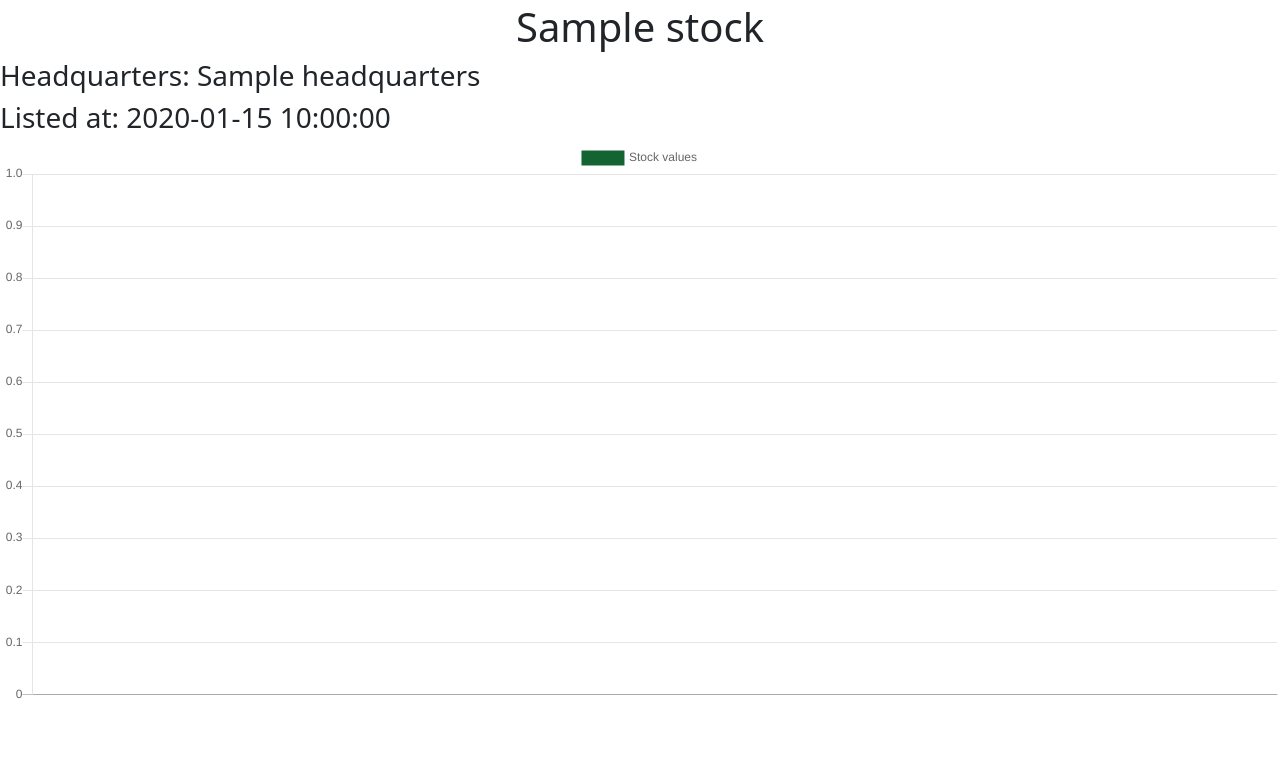
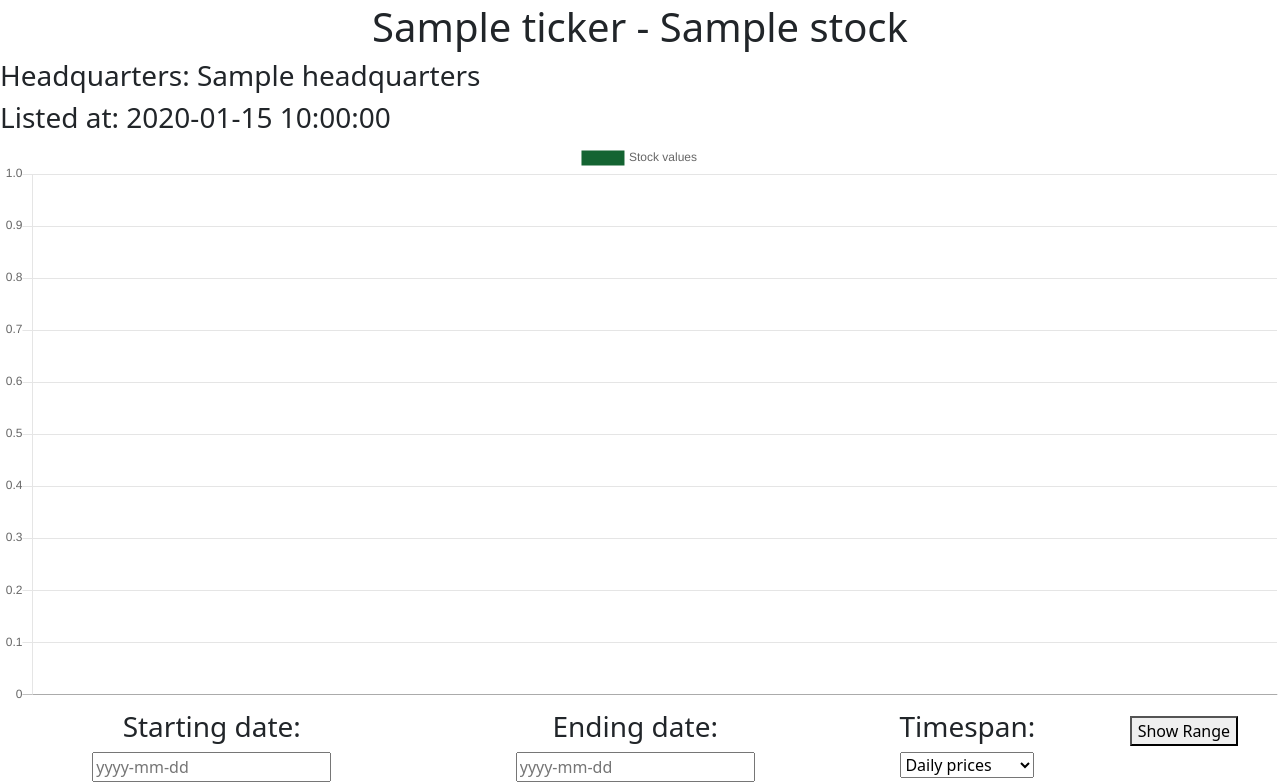
Before and after one commit to vkadam7/StockMarketApp, a Flask app: template templates/stockDisplay.html in a window 1280 px wide. Shown: the part 135-917 px from the top of the page. Before the commit the page ends 833 px from the top, so only its background shows below. Run offline with Flask 2, Linux system fonts and the light colour scheme; the template is opened without the code that fills it: most values are stand-ins (such as "Sample title", 1, 10 or a date in 2020); parts of the project's set-up code (start-up, migrations or seed data) failed here and were passed over.

Commit message:
added date range and timespan selection to stockView

```diff
--- a/StockData.py
+++ b/StockData.py
@@ -59,6 +59,7 @@ class StockData:
             return dataMatrix
         except IndexError:
             print("One of the selected dates are unavailable")
+            return -1
 
     def howLong(self, timeMeasure):
         tempData = self.data[timeMeasure]
--- a/main.py
+++ b/main.py
@@ -1,6 +1,7 @@
+from operator import methodcaller
 from statistics import mean
 from flask import Flask, session, render_template, request, redirect, url_for
-from stockData import StockData, doesThatStockExist
+from StockData import StockData, doesThatStockExist
 import pyrebase
 import plotly
 import numpy as np
@@ -24,11 +25,11 @@ authen = firebase.auth()
 app.secret_key = "aksjdkajsbfjadhvbfjabhsdk"
 
 
-class RegistrationForm(FlaskForm):
-    name = StringField('Name', validators=[InputRequired(), Length(max = 10)])
-    email = StringField('Email', validators = [LENGTH_REQUIRED(min = 3, max = 20)])
-    username = StringField('Username', validators = [InputRequired(), Length(min = 3, max = 10)])
-    password =  PasswordField('Password', validators=[InputRequired(), Length(min = 3, max = 10)])
+#class RegistrationForm(FlaskForm):
+#    name = StringField('Name', validators=[InputRequired(), Length(max = 10)])
+#    email = StringField('Email', validators = [LENGTH_REQUIRED(min = 3, max = 20)])
+#    username = StringField('Username', validators = [InputRequired(), Length(min = 3, max = 10)])
+#    password =  PasswordField('Password', validators=[InputRequired(), Length(min = 3, max = 10)])
 
 
 @app.route('/register', methods = ['GET', 'POST'])
@@ -45,20 +46,23 @@ def index():
 
 
 @app.route("/logout")
-@login_required
+#@login_required
 def logout():
     logout_user()
     return redirect(url_for('home.html'))
 
-#place holder until html pages are up
-#@app.route('/Home')
-#def index():
-#    return render_template('Home.html')
-
-@app.route('/')
-def hello(name=None):
-    return render_template('home.html')
-
+## stockSearch
+#   Description: Searchs the database for the search term given by the user
+#
+#   Input: request.form['searchTerm'] - string input given by the user to
+#   search for a stock
+#
+#   Referenced: doesThatStockExist(db, string) - searchs the database for
+#   the given string to see if it matchs an entry ID
+#   displayStock(ticker) - renders the webpage for the searched for stock
+#   ticker (if found)
+#
+#   Author: Ian McNulty
 @app.route('/stockSearch', methods=['POST', 'GET'])
 def stockSearch():
     try:
@@ -69,14 +73,38 @@ def stockSearch():
         return render_template('404Error.html')
     return render_template('404Error.html')
 
+## displayStock
+#   Description: Creates a StockData object for manipulation and then creates
+#   webpage from given stock object
+#
+#   Input: ticker - the stock ticker searched for in stockSearch, if it is
+#   found in the database
+#   startDate - starting date of requested dataset
+#   endDate - ending date of requested dataset
+#   timespan - amount of time each data point represents
+#
+#   Referenced: StockData - class that allows for manipulation of data
+#   obtained from Realtime Database located on Firebase app
+#
+#   Author: Ian McNulty
 @app.route('/<ticker>')
-def displayStock(ticker):
-    stockData = StockData(firebase.database(), ticker, 'daily')
+def displayStock(ticker, startDate="2021-09-08", endDate="2022-09-19", timespan="daily"):
+    stockData = StockData(firebase.database(), ticker, timespan)
+    global stock
     stock = stockData.stockPageFactory()
-    stockMatrix = stockData.getData("2021-09-08", "2022-09-19", "daily")
-    dates = [date[0] for date in stockMatrix]
-    avgs = [mean([open[2], open[3]]) for open in stockMatrix]
-    return render_template('stockDisplay.html', stock=stock, dates=dates, avgs=avgs)
+    stockMatrix = stockData.getData(startDate, endDate, timespan)
+    if stockMatrix != -1:
+        dates = [date[0] for date in stockMatrix]
+        avgs = [mean([open[2], open[3]]) for open in stockMatrix]
+        return render_template('stockDisplay.html', stock=stock, dates=dates, avgs=avgs)
+    else:
+        return displayStock(ticker)
+
+@app.route('/changeView', methods=['POST'])
+def changeStockView():
+    if request.method == 'POST':
+        return displayStock(stock['ticker'],request.form['startDate'],request.form['endDate'],request.form['timespan'])
+    return -1
 
 if __name__ == '__main__':
     app.run(port=1111)
--- a/static/stylesheets/styles.css
+++ b/static/stylesheets/styles.css
@@ -94,3 +94,16 @@ h1{
 footer{
     text-align:center;
 }
+
+.stockUtilityBar {
+    display: table;
+    text-align: center;
+    vertical-align: middle;
+    width: 100%;
+    height: 10%;
+}
+
+.stockUtilityBarIcon {
+    display: table-cell;
+    height: auto;
+}
--- a/templates/404Error.html
+++ b/templates/404Error.html
@@ -1,12 +1,12 @@
 <!DOCTYPE html>
 <html>
     <head>
-        <title>404 Error: Webpage unavailable</title>
         <link rel = "stylesheet" href = "/static/stylesheets/styles.css">
         <link href="https://cdn.jsdelivr.net/npm/bootstrap@5.2.1/dist/css/bootstrap.min.css" rel="stylesheet"
         integrity="sha384-iYQeCzEYFbKjA/T2uDLTpkwGzCiq6soy8tYaI1GyVh/UjpbCx/TYkiZhlZB6+fzT" crossorigin="anonymous">
     </head>
     <header>
+        <h1>404 Error: Webpage unavailable</h1>
         <div class = "login">
                 <p><a href = "login">Login</a> or <a href = "register">Register</a></p>
         </div>
--- a/templates/stockDisplay.html
+++ b/templates/stockDisplay.html
@@ -27,9 +27,8 @@
         </div>
     </header>
     <body>
-        <form action="/changeView" method="post">
         <div class="stockDisplay">
-                <h1>{{ stock['name'] }}</h1>
+            <h1>{{ stock['ticker'] }} - {{ stock['name'] }}</h1>
             <h3>Headquarters: {{ stock['headquarters'] }}</h3>
             <h3>Listed at: {{ stock['listedAt'] }}</h3>
             <canvas id="stockChart" width="900" height="400"></canvas>
@@ -44,7 +43,7 @@
                             data: {{ avgs | safe }},
                             fill: false,
                             borderColor: "rgb(20, 100, 50)",
-                                lineTension: 0.1
+                            lineTension: 0
                         }]
                     },
                     options: {
@@ -53,6 +52,30 @@
                 });
             </script>
         </div>
+        <form action="/changeView" method="post">
+            <div class="stockUtilityBar">
+                <div class="stockUtilityBarIcon">
+                    <h3>Starting date:</h3>
+                    <input type="dateInput" name="startDate" placeholder="yyyy-mm-dd"
+                        value="{{ request.form['startData'] }}">
+                </div>
+                <div class="stockUtilityBarIcon">
+                    <h3>Ending date:</h3>
+                    <input type="dateInput" name="endDate" placeholder="yyyy-mm-dd"
+                        value="{{ request.form['endData'] }}">
+                </div>
+                <div class="stockUtilityBarIcon">
+                    <h3>Timespan:</h3>
+                    <select name="timespan" value="{{ request.form['timespan'] }}">
+                        <option value="daily">Daily prices</option>
+                        <option value="weekly">Weekly prices</option>
+                        <option value="monthly">Monthly prices</option>
+                    </select>
+                </div>
+                <div class="stockUtilityBarIcon">
+                    <button type="submit">Show Range</button>
+                </div>
+            </div>
         </form>
     </body>
 </html>
```
Lines whose indentation alone changed are shown as unchanged.
